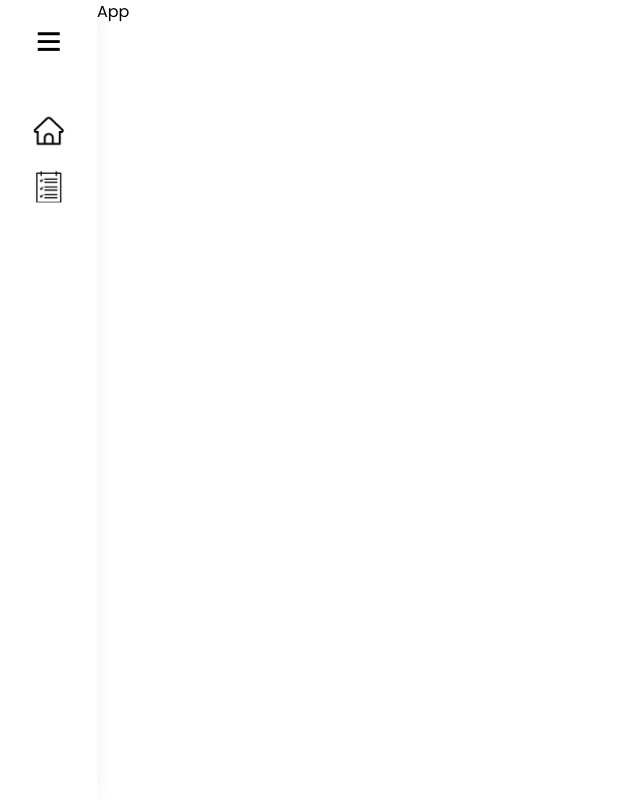
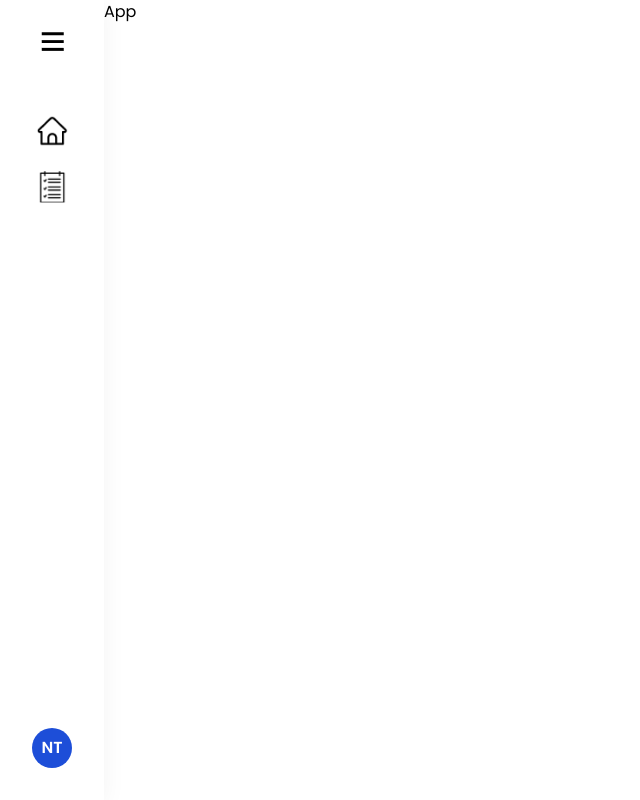
Before and after one commit to gift56/Fetest1, a React (Create React App) app: page / in a window 1280 px wide. Shown: the whole page, without its empty margins (0-640 px from the left). Built offline with nearby package versions, Linux system fonts and the light colour scheme.

Commit message:
done working sidebar

```diff
--- a/src/components/Sidebar.tsx
+++ b/src/components/Sidebar.tsx
@@ -14,13 +14,13 @@ const Sidebar = () => {
             <img
               src={item}
               alt="barIcon"
-              className="cursor-pointer w-full h-8"
+              className="cursor-pointer w-8 h-8"
               key={i}
             />
           ))}
         </nav>
       </ul>
-      <span></span>
+      <span className="w-10 h-10 bg-[#1D4ED8] rounded-full uppercase text-white text-base font-semibold flex items-center justify-center select-none cursor-pointer">NT</span>
     </div>
   );
 };
```
